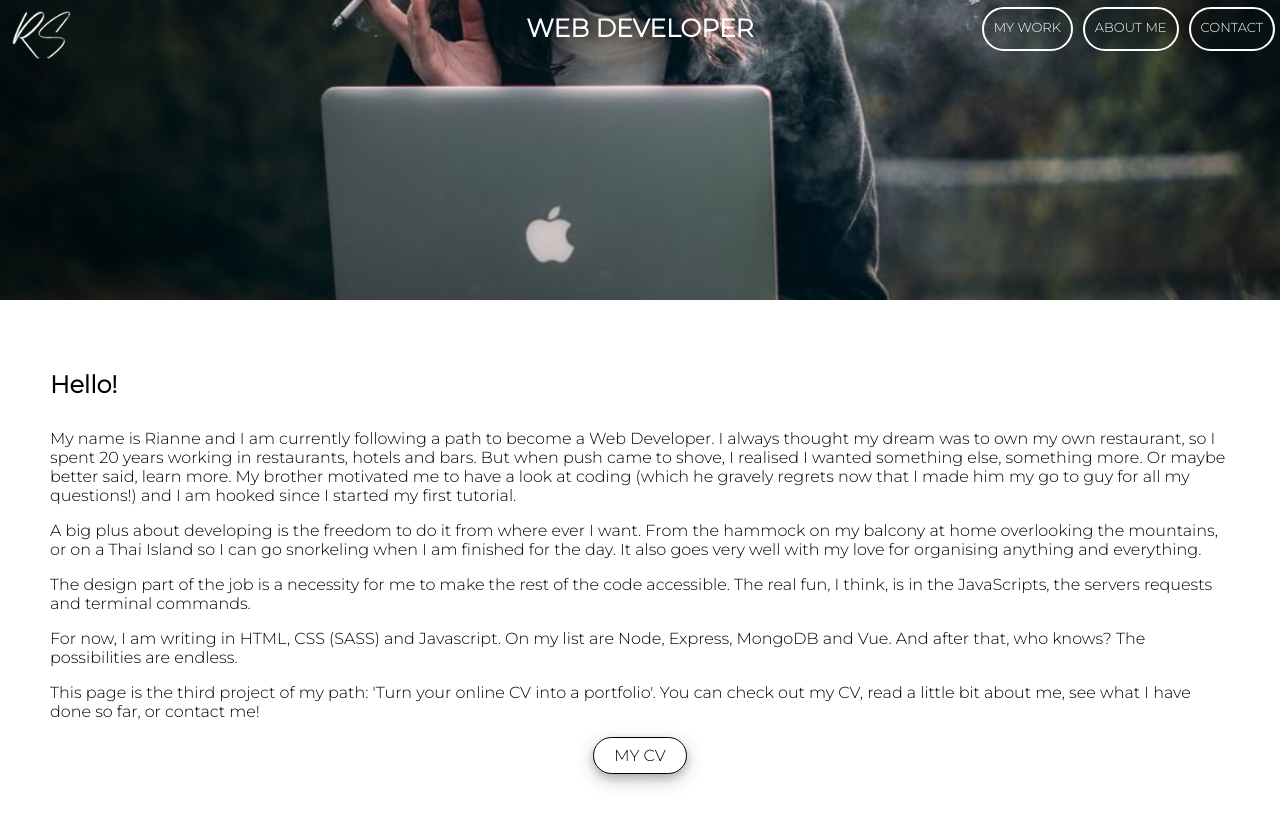
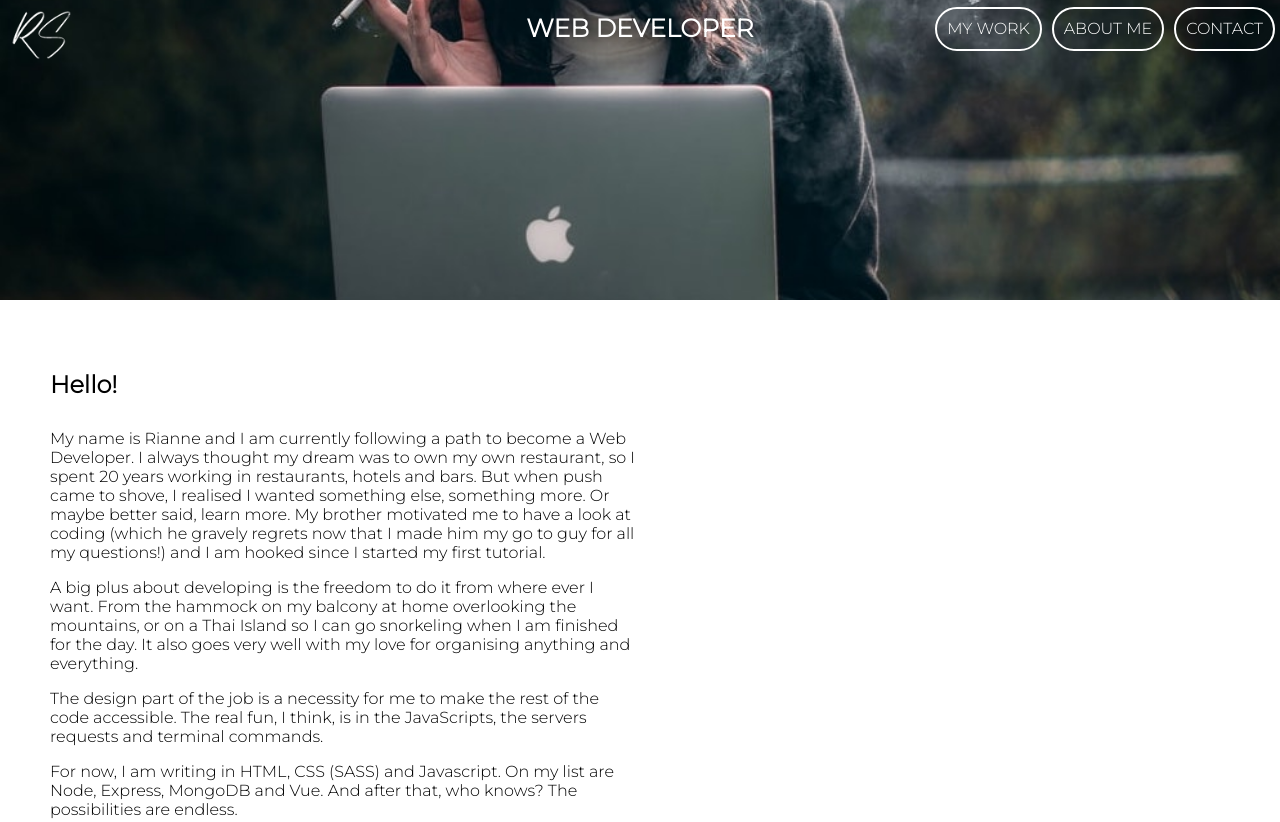
Before and after one commit to RianneStreef/P3, a website: page aboutme.html in a window 1280 px wide. Shown: the top 822 px of the page. Drawn offline with Linux system fonts and the light colour scheme.

Commit message:
coach meeting

```diff
--- a/sass/main.scss
+++ b/sass/main.scss
@@ -23,9 +23,6 @@ h1 {
   margin-bottom: 30px;
 }
 
-p {
-  width: 100% !important;
-}
 
 .button-link {
   text-align: center;
@@ -47,9 +44,6 @@ p {
   }
 }
 
-.button-container {
-  width: 100% !important;
-}
 
 //HEADER
 
@@ -275,11 +269,9 @@ ul {
   }
 }
 
-
 //RESPONSIVE
 
 @media only screen and (min-width: 768px) {
-
   .nav {
     display: flex;
     overflow: hidden;
@@ -335,12 +327,9 @@ ul {
       color: white;
       transition: background-color 600ms ease-in-out;
     }
-
   }
 
-
-
-.form-card{
+  .form-card {
     max-width: 70%;
   }
 
@@ -355,7 +344,6 @@ ul {
     margin: 30px;
   }
 
-
   p {
     width: 70%;
   }
@@ -369,7 +357,6 @@ p {
     flex-direction: row;
     justify-content: space-evenly;
   }
-
 }
 @media only screen and (min-width: 992px) {
   .header {
@@ -380,14 +367,15 @@ p {
     display: none;
   }
 
-
-
+  .nav {
+    &__link {
+      font-size: 16px;
+    }
+  }
 
   .title {
     font-size: 25px;
   }
-
-
 
   p {
     width: 50%;
@@ -400,6 +388,4 @@ p {
   .button-container {
     width: 50%;
   }
-
-
 }
```
Also changed, not shown: css/style.css, 1 other file. Lines whose indentation alone changed are shown as unchanged.
